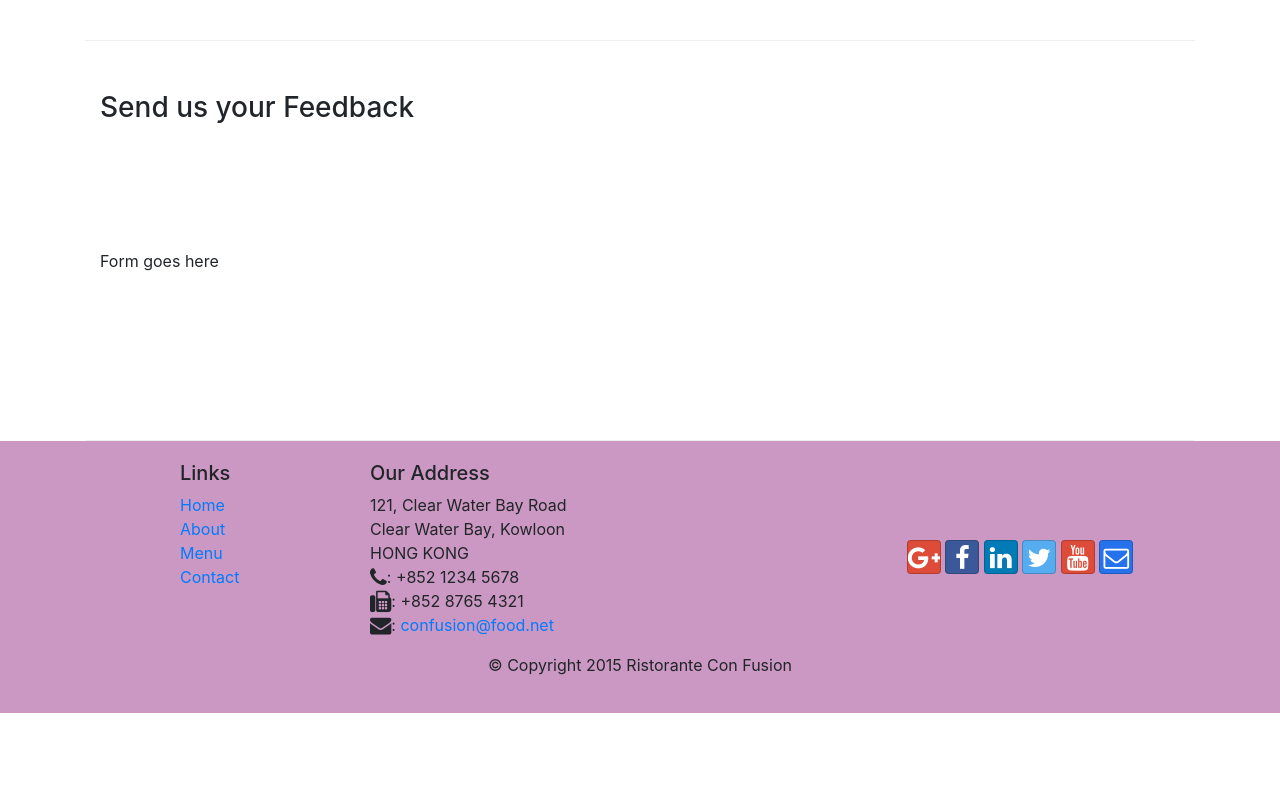
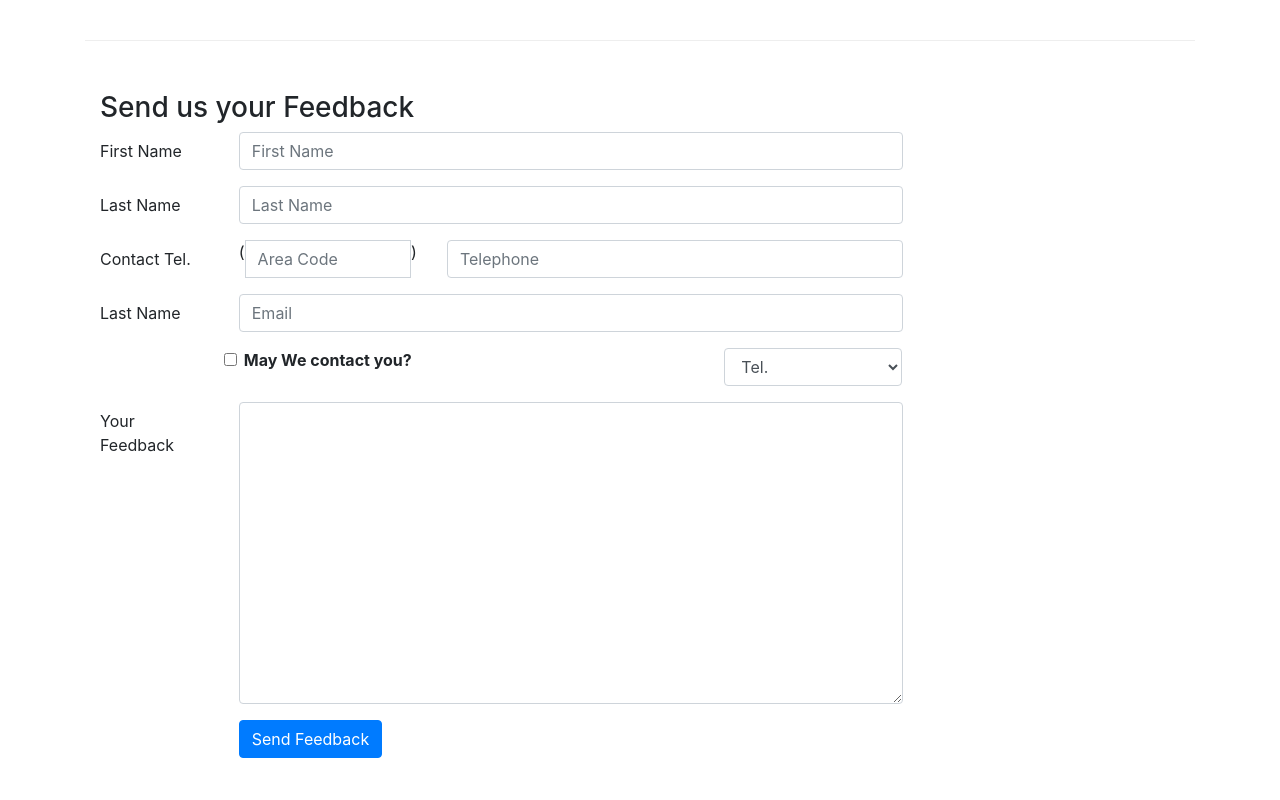
Before and after one commit to HaipengLi/BootstrapCodeBlocks, a website: page contactus.html in a window 1280 px wide. Shown: the part 800-1600 px from the top of the page. Before the commit the page ends 1513 px from the top, so only its background shows below. Drawn offline with nearby package versions, Linux system fonts and the light colour scheme.

Commit message:
add forms

```diff
--- a/contactus.html
+++ b/contactus.html
@@ -98,7 +98,71 @@
               <h3>Send us your Feedback</h3>
            </div>
             <div class="col-12 col-md-9">
-                Form goes here
+                <form>
+                    <div class="form-group row">
+                        <label for="firstname" class="col-md-2 col-form-label">First Name</label>
+                        <div class="col-md-10">
+                            <input type="text" class="form-control" id="firstname" name="firstname"
+                                placeholder="First Name">
+                        </div>
+                    </div>
+                    <div class="form-group row">
+                        <label for="lastname" class="col-md-2 col-form-label">Last Name</label>
+                        <div class="col-md-10">
+                            <input type="text" class="form-control" id="lastname" name="lastname"
+                                placeholder="Last Name">
+                        </div>
+                    </div>
+                    <div class="form-group row">
+                        <label for="telnum" class="col-md-2 col-form-label">Contact Tel.</label>
+                        <div class="col-3 col-sm-3">
+                            <div class="input-group">
+                                <div class="input-group-addon">(</div>
+                                <input type="tel" class="form-control" id="areacode" name="areacode"
+                                    placeholder="Area Code">
+                                <div class="input-group-addon">)</div>
+                            </div>
+                        </div>
+                        <div class="col-7 col-sm-6 col-md-7">
+                            <input type="tel" class="form-control" id="telnum" name="telnum"
+                                placeholder="Telephone">
+                        </div>
+                    </div>
+                    <div class="form-group row">
+                        <label for="emailid" class="col-md-2 col-form-label">Last Name</label>
+                        <div class="col-md-10">
+                            <input type="email" class="form-control" id="emailid" name="lastname"
+                                placeholder="Email">
+                        </div>
+                    </div>
+                    <div class="form-group row">
+                        <div class="form-check col-md-6 offset-md-2">
+                            <label class="form-check-label">
+                                <input type="checkbox" class="form-check-input" name="approve" value=""> <strong>May We contact you?</strong>
+                            </label>
+                        </div>
+                        <div class="col-md-3 offset-md-1">
+                            <select class="form-control">
+                               <option>Tel.</option>
+                               <option>Email</option>
+                            </select>
+                        </div>
+                    </div>
+                    <div class="form-group row">
+                        <label for="feedback" class="col-md-2 col-form-label">Your Feedback</label>
+                        <div class="col-md-10">
+                            <textarea class="form-control" id="feedback" name="feedback"
+                                rows="12"></textarea>
+                        </div>
+                    </div>
+                    <div class="form-group row">
+                        <div class="offset-md-2 col-md-10">
+                            <button type="submit" class="btn btn-primary">
+                                Send Feedback
+                            </button>
+                        </div>
+                    </div>
+                </form>
             </div>
              <div class="col-12 col-md">
             </div>
```
